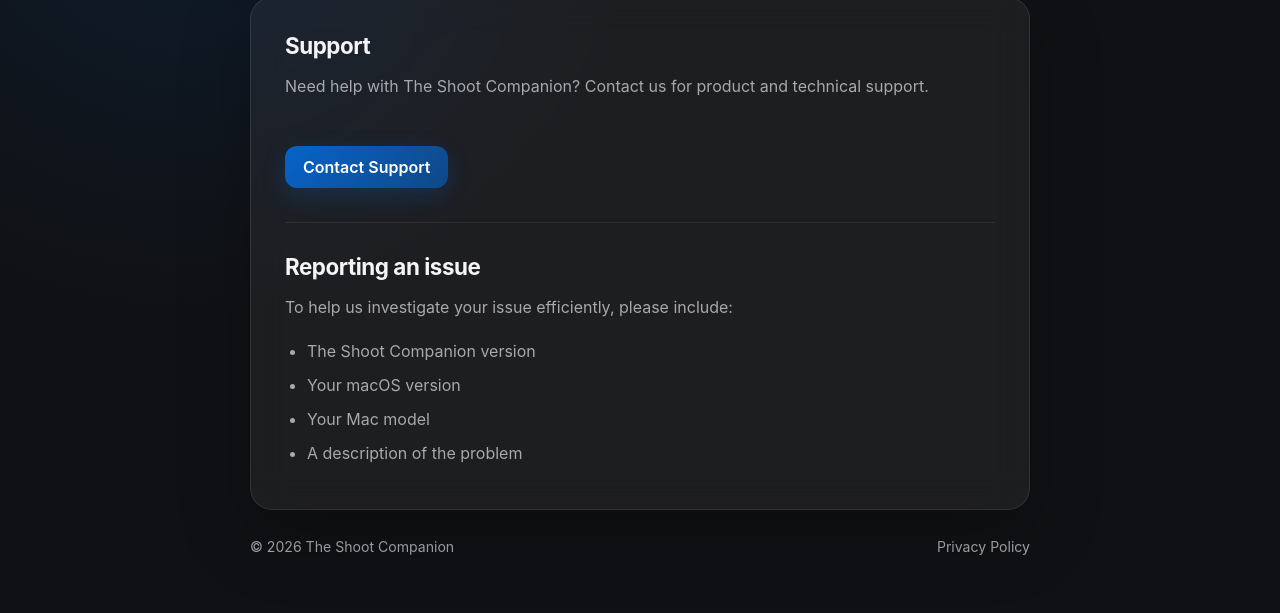
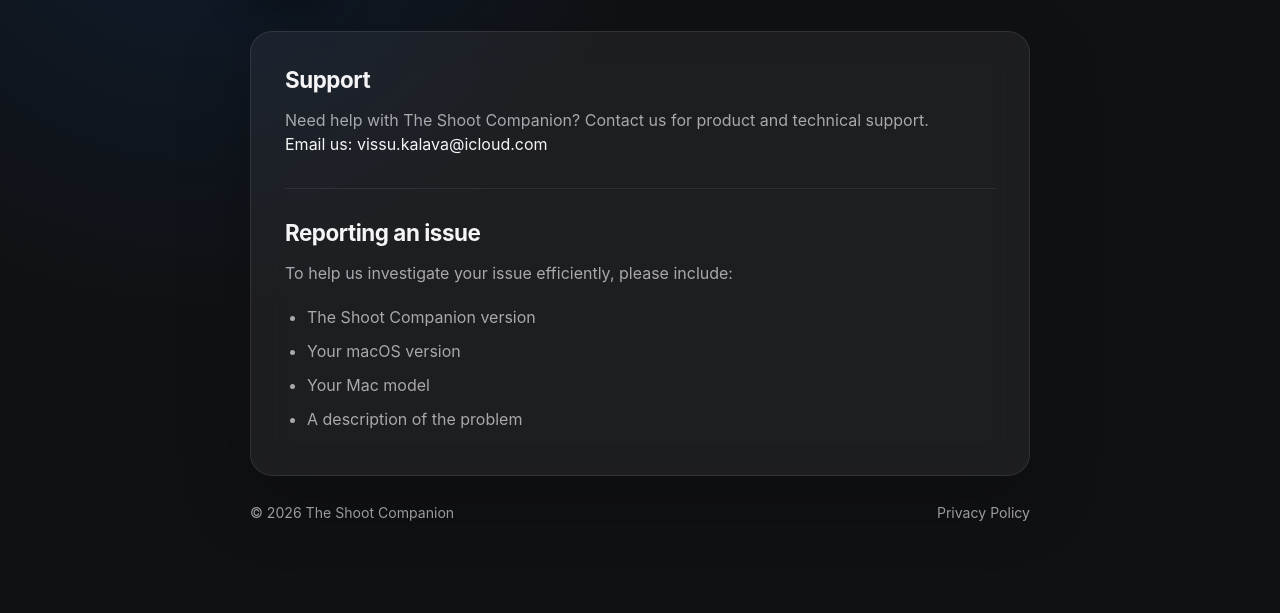
Before and after one commit to vishkalava/the-shoot-companion, a plain HTML site: page index.html in a window 1280 px wide. Shown: the part 187-800 px from the top of the page. Drawn offline with Linux system fonts and the light colour scheme.

Commit message:
Remove contact support section from index.html
Removed contact support link and div from index.html

```diff
--- a/index.html
+++ b/index.html
@@ -291,16 +291,7 @@
                     Contact us for product and technical support.
                 </p>
 
-                <div class="contact">
-
-                    <a
-                        class="support-button"
-                        href="mailto:vissu.kalava@icloud.com"
-                    >
-                        Contact Support
-                    </a>
-
-                </div>
+                Email us: vissu.kalava@icloud.com
 
                 <div class="details">
 
```
